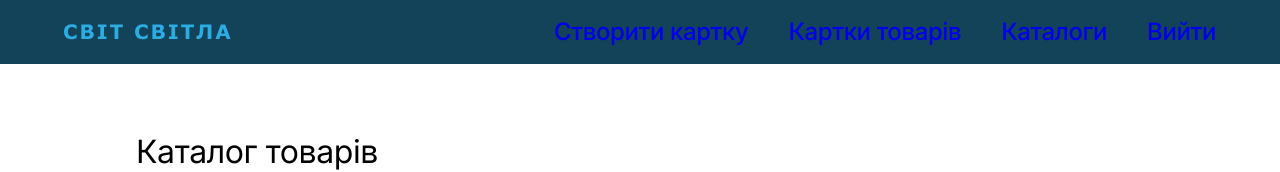
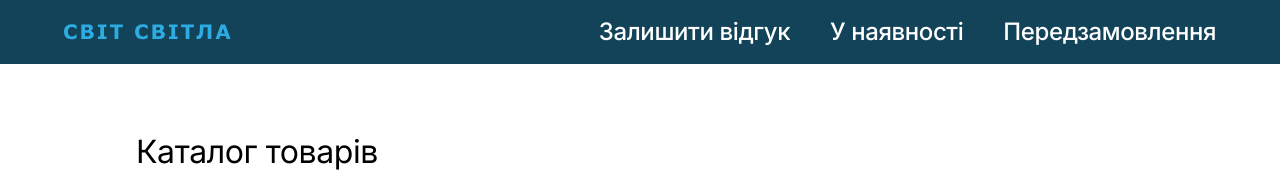
Before and after one commit to NatalyKrvch/svit-svitla-app, a React (Vite) app: page / in a window 1280 px wide. Shown: the top 172 px of the page. Built offline with nearby package versions, Linux system fonts and the light colour scheme; no server answers.

Commit message:
DONE: menu for tablet & desktop

```diff
--- a/src/components/Header/Header.jsx
+++ b/src/components/Header/Header.jsx
@@ -4,8 +4,9 @@ import {
   HeaderWrapper,
   WrapperDiv,
   StyledUl,
+  StyledLink,
 } from "./HeaderStyled";
-import { useNavigate, Link } from "react-router-dom";
+import { useNavigate } from "react-router-dom";
 import { getIsLoggedIn } from "../../redux/Auth/authSelectors";
 import { useSelector } from "react-redux";
 import menuConfig from "./menuConfig.json";
@@ -18,9 +19,7 @@ function Header() {
     navigate("/");
   };
 
-  //const isLoggedIn = useSelector(getIsLoggedIn);
-
-  const isLoggedIn = true;
+  const isLoggedIn = useSelector(getIsLoggedIn);
 
   const navigationMenu = () => {
     const menuData = isLoggedIn ? menuConfig.adminMenu : menuConfig.userMenu;
@@ -30,7 +29,7 @@ function Header() {
         <StyledUl>
           {menuData.map((item, index) => (
             <li key={index}>
-              <Link to={item.url}>{item.title}</Link>
+              <StyledLink to={item.url}>{item.title}</StyledLink>
             </li>
           ))}
         </StyledUl>
@@ -62,7 +61,7 @@ function Header() {
               />
             )}
           </WrapperDiv>
-          {navigationMenu()}
+          {!isMobile && navigationMenu()}
           {isMobile && (
             <>
               <WrapperDiv>
--- a/src/components/Header/HeaderStyled.js
+++ b/src/components/Header/HeaderStyled.js
@@ -1,4 +1,5 @@
 import styled from 'styled-components';
+import { Link } from 'react-router-dom';
 
 
 export const StyledHeader = styled.header`
@@ -30,11 +31,21 @@ export const WrapperDiv = styled.div`
 
 export const StyledUl = styled.ul`
     display: flex;
-    gap: 40px;
+    color: var(--main-white);
     font-family: "Inter";
     font-weight: 500;
-    font-size: 24px;
+    font-size: 18px;
     line-height: 24px;
     letter-spacing: -0.4px;
+    gap: 40px;
+
+    @media screen and (min-width: 1280px){
+        font-size: 24px;
+    }
+`
+
+export const StyledLink = styled(Link)`
+    text-decoration: none;
     color: var(--main-white);
+    &:visited {color: var(--main-white);}
 `
--- a/src/components/Header/menuConfig.json
+++ b/src/components/Header/menuConfig.json
@@ -23,11 +23,11 @@
             "url": "/feedback"
         },
         {
-            "title": "Товари у наявності",
+            "title": "У наявності",
             "url": "/"
         },
         {
-            "title": "Каталоги для передзамовлення",
+            "title": "Передзамовлення",
             "url": "/preordercatalogue"
         }
     ]
```
